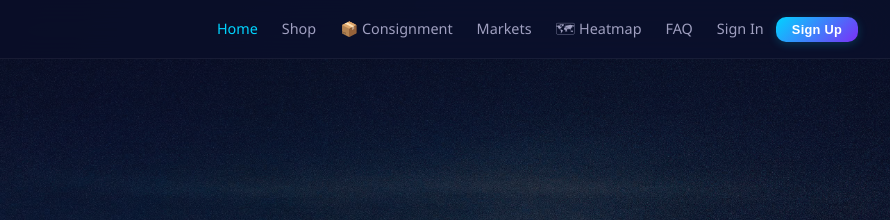
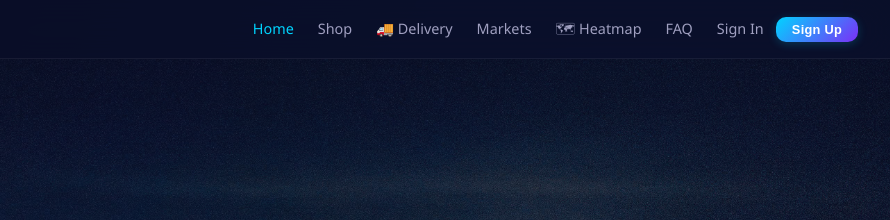
Before and after one commit to klevsconceptz-gif/commandcode, a website: page public/index.html in a window 1280 px wide. Shown: the top 220 px of the page, 390-1280 px from the left. Drawn offline with Linux system fonts and the light colour scheme.

Commit message:
Rename Consignment to Delivery in store page and nav

```diff
--- a/public/index.html
+++ b/public/index.html
@@ -25,7 +25,7 @@
   <div class="nav-links">
     <a href="#/" onclick="navTo('/')">Home</a>
     <a href="#/shop" onclick="navTo('/shop')">Shop</a>
-    <a href="#/consignment" onclick="navTo('/consignment')">📦 Consignment</a>
+    <a href="#/consignment" onclick="navTo('/consignment')">🚚 Delivery</a>
     <a href="#/markets" onclick="navTo('/markets')">Markets</a>
     <a href="#/heatmap" onclick="navTo('/heatmap')">🗺 Heatmap</a>
     <a href="#/faq" onclick="navTo('/faq')">FAQ</a>
@@ -38,7 +38,7 @@
 <div class="nav-drawer" id="navDrawer">
   <a href="#/" onclick="navTo('/');closeDrawer()">🏠 Home</a>
   <a href="#/shop" onclick="navTo('/shop');closeDrawer()">🛍 Shop</a>
-  <a href="#/consignment" onclick="navTo('/consignment');closeDrawer()">📦 Consignment</a>
+  <a href="#/consignment" onclick="navTo('/consignment');closeDrawer()">🚚 Delivery</a>
   <a href="#/markets" onclick="navTo('/markets');closeDrawer()">📈 Markets</a>
   <a href="#/heatmap" onclick="navTo('/heatmap');closeDrawer()">🗺 Heatmap</a>
   <a href="#/faq" onclick="navTo('/faq');closeDrawer()">❓ FAQ</a>
```
Also changed, not shown: public/consignment.html (+4 -4 lines).
